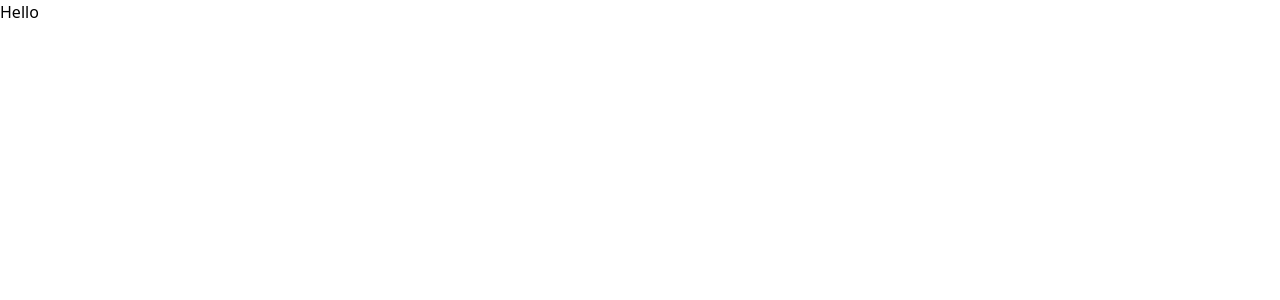
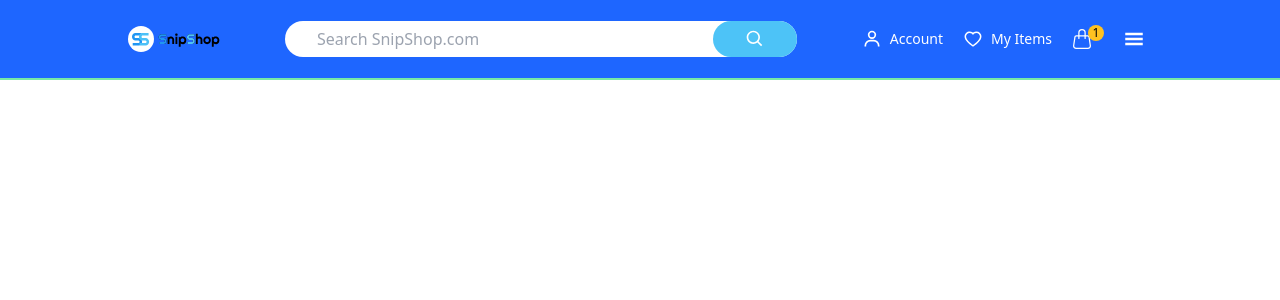
Before and after one commit to mjaumi/PA-snip-shop, a React (Create React App) app: page / in a window 1280 px wide. Shown: the top 300 px of the page. Built offline with nearby package versions, Linux system fonts and the light colour scheme.

Commit message:
header design done

```diff
--- a/package.json
+++ b/package.json
@@ -8,6 +8,7 @@
     "@testing-library/user-event": "^13.5.0",
     "react": "^18.2.0",
     "react-dom": "^18.2.0",
+    "react-icons": "^4.10.1",
     "react-scripts": "5.0.1",
     "web-vitals": "^2.1.4"
   },
--- a/src/App.js
+++ b/src/App.js
@@ -1,9 +1,10 @@
 import './App.css';
+import Header from './components/Header/Header';
 
 function App() {
   return (
     <div>
-      <h1>Hello</h1>
+      <Header />
     </div>
   );
 }
--- /dev/null
+++ b/src/components/Header/Header.js
@@ -0,0 +1,55 @@
+import React from 'react';
+import { BiUser, BiSearch } from 'react-icons/bi';
+import { AiOutlineHeart } from 'react-icons/ai';
+import { BsHandbag } from 'react-icons/bs';
+import { GiHamburgerMenu } from 'react-icons/gi';
+import logo from '../../assets/icons/logo.svg';
+
+const Header = () => {
+
+    // rendering the header component here
+    return (
+        <header className='bg-ss-blue-primary h-20 border-b-2 border-ss-light-green-primary'>
+            <nav className='w-4/5 mx-auto h-full flex justify-between items-center'>
+                <div>
+                    <img src={logo} alt='Snip Shop Logo' />
+                </div>
+                <div className='bg-white w-1/2 pl-8 h-9 rounded-full flex'>
+                    <input className='bg-transparent w-full outline-none' type='text' placeholder='Search SnipShop.com' />
+                    <button className='bg-ss-sky-blue-primary text-white rounded-full h-full px-8 w-fit text-center'>
+                        <BiSearch className='h-5 w-5' />
+                    </button>
+                </div>
+                <div>
+                    <ul className='flex text-white text-sm'>
+                        <li>
+                            <a href='#account' className='flex items-center'>
+                                <BiUser className='mr-2 h-5 w-5' />
+                                Account
+                            </a>
+                        </li>
+                        <li className='ml-5'>
+                            <a href='#my-items' className='flex items-center'>
+                                <AiOutlineHeart className='mr-2 h-5 w-5' />
+                                My Items
+                            </a>
+                        </li>
+                        <li className='ml-5'>
+                            <a href='#cart' className='relative flex items-center'>
+                                <BsHandbag className='mr-2 h-5 w-5' />
+                                <span className='absolute bg-ss-yellow-primary rounded-full h-4 w-4 text-xs text-black text-center -top-1 -right-1'>1</span>
+                            </a>
+                        </li>
+                        <li className='ml-6'>
+                            <a href='#menu' className='flex items-center'>
+                                <GiHamburgerMenu className='mr-2 h-5 w-5' />
+                            </a>
+                        </li>
+                    </ul>
+                </div>
+            </nav>
+        </header>
+    );
+};
+
+export default Header;
--- a/tailwind.config.js
+++ b/tailwind.config.js
@@ -4,7 +4,14 @@ module.exports = {
     "./src/**/*.{js,jsx,ts,tsx}",
   ],
   theme: {
-    extend: {},
+    extend: {
+      colors: {
+        'ss-blue-primary': '#1E66FF',
+        'ss-sky-blue-primary': '#4DC3F7',
+        'ss-light-green-primary': '#77E9A6',
+        'ss-yellow-primary': '#FFC221',
+      }
+    },
   },
   plugins: [],
 }
```
Also changed, not shown: src/assets/icons/logo.svg (added), src/components/Footer/Footer.js (added), 1 other file (tests, documents, lock files or other folders).
